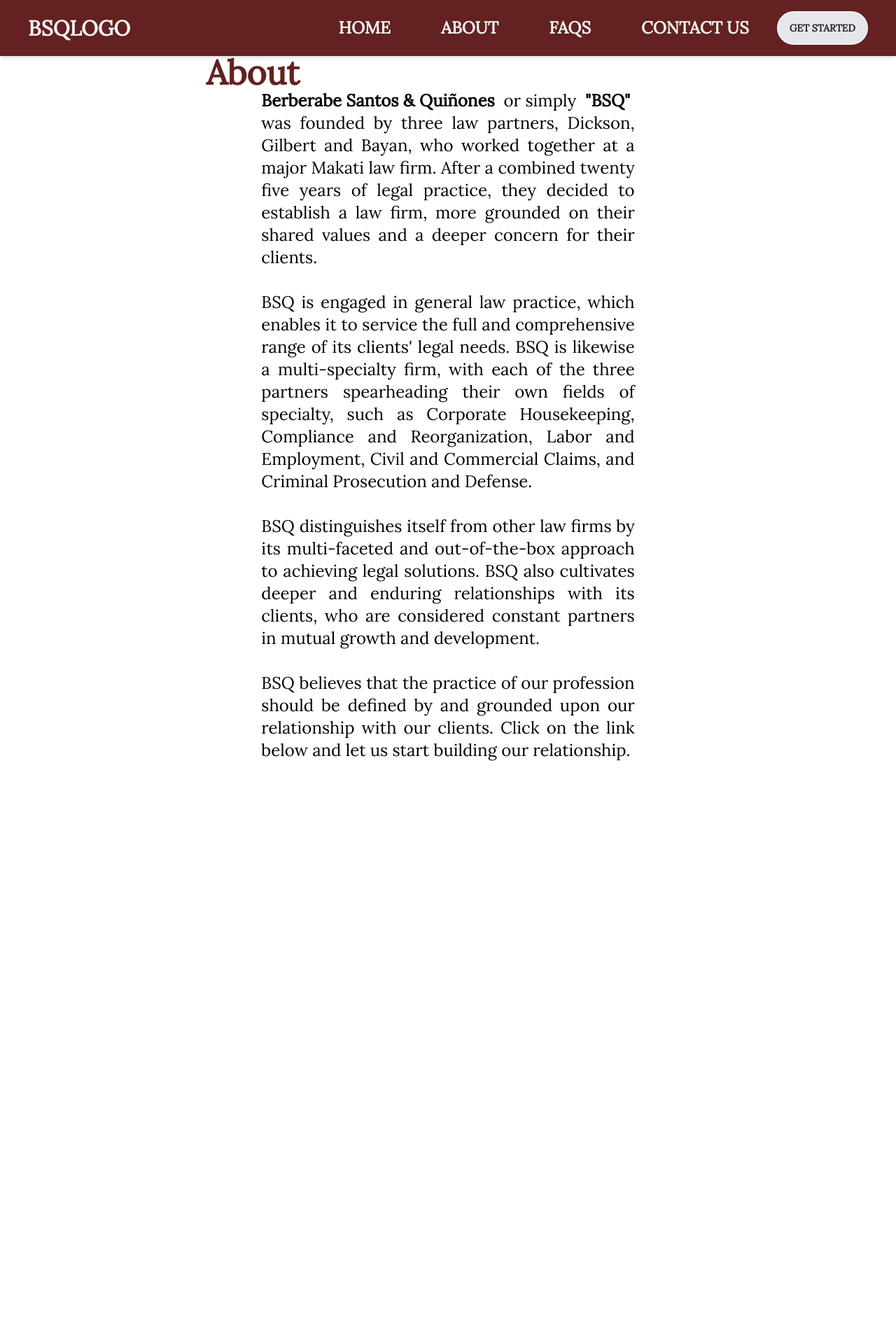
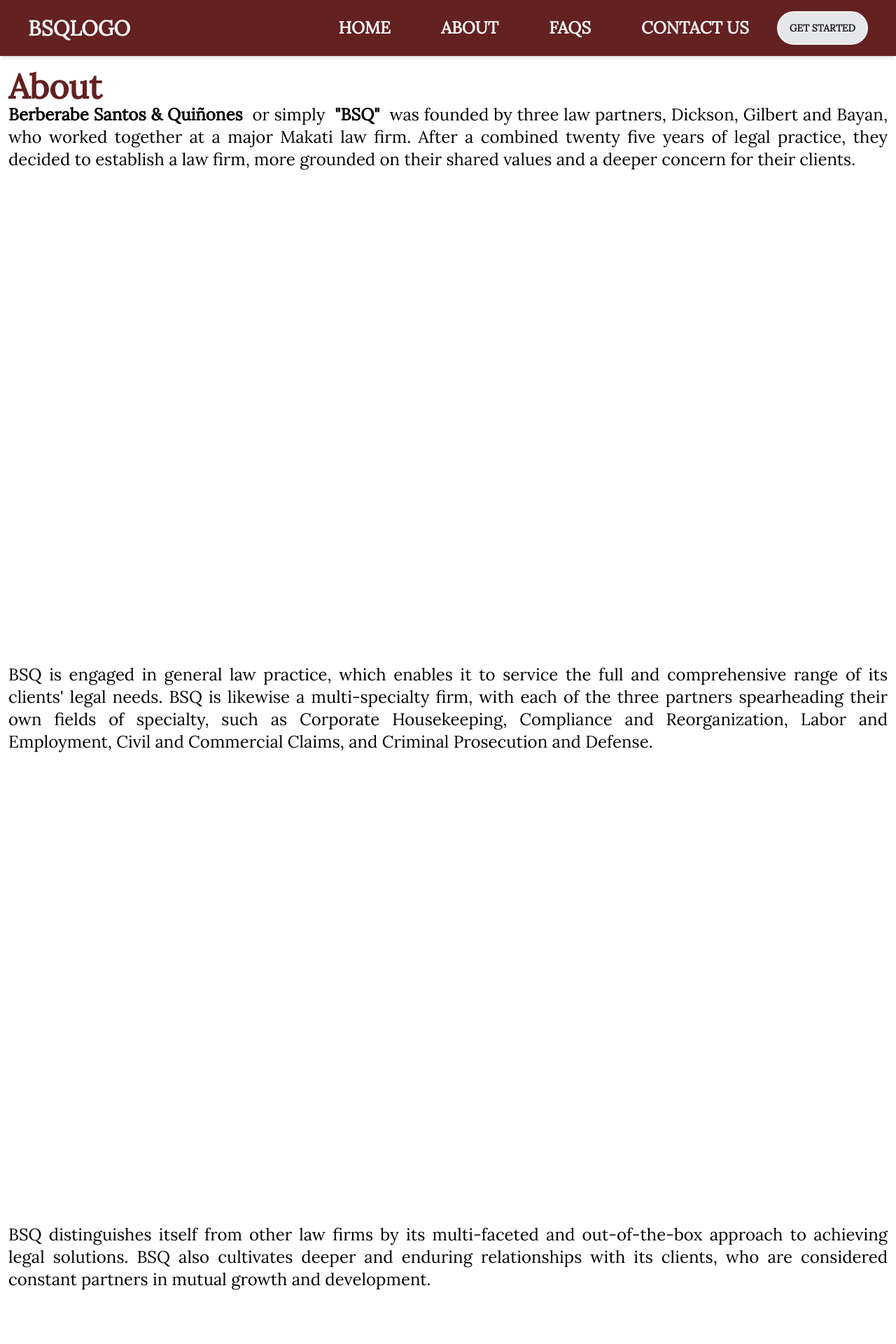
Before and after one commit to vjastoni/lawful-bsqlaw-information-system, a React (Create React App) app: page /about in a window 1280 px wide. Shown: the top 1920 px of the page at 70% size. Before the commit the page ends 1088 px from the top, so only its background shows below. Built offline with nearby package versions, Linux system fonts and the light colour scheme.

Commit message:
makes page responsive

```diff
--- a/src/pages/About.jsx
+++ b/src/pages/About.jsx
@@ -1,56 +1,48 @@
-import React from 'react'
+import React from "react";
 
 function About() {
   return (
     <div>
-      <div className='min-h-screen flex flex-col items-center content-center justify-center font-Lora '>
-        <div className='self-start ml-[23%] text-5xl text-maroon font-bold'>
+      <div className="min-h-screen flex flex-col items-center content-center justify-center font-Lora mx-3">
+        <div className="self-start text-5xl text-maroon font-bold pt-10 md:pt-5">
           <h2>About</h2>
         </div>
-        <div className='w-5/12 text-justify text-2xl'>
-          <p>
-            {' '}
-            <span className='font-bold'>
+        <div className="w-auto text-justify text-lg md:text-2xl ">
+          <div className="h-screen">
+            <span className="font-bold">
               Berberabe Santos & Quiñones &nbsp;
             </span>
             or simply &nbsp;
-            <span className='font-bold'>"BSQ"</span>
-            &nbsp; was founded by three law partners, Dickson, Gilbert
-            and Bayan, who worked together at a major Makati law firm.
-            After a combined twenty five years of legal practice, they
-            decided to establish a law firm, more grounded on their
-            shared values and a deeper concern for their clients.
-          </p>{' '}
-          <br />
-          <p>
-            BSQ is engaged in general law practice, which enables it
-            to service the full and comprehensive range of its
-            clients' legal needs. BSQ is likewise a multi-specialty
-            firm, with each of the three partners spearheading their
-            own fields of specialty, such as Corporate Housekeeping,
-            Compliance and Reorganization, Labor and Employment, Civil
-            and Commercial Claims, and Criminal Prosecution and
-            Defense.
-          </p>{' '}
-          <br />
-          <p>
-            BSQ distinguishes itself from other law firms by its
-            multi-faceted and out-of-the-box approach to achieving
-            legal solutions. BSQ also cultivates deeper and enduring
-            relationships with its clients, who are considered
-            constant partners in mutual growth and development.
-          </p>{' '}
-          <br />
-          <p>
-            BSQ believes that the practice of our profession should be
-            defined by and grounded upon our relationship with our
-            clients. Click on the link below and let us start building
-            our relationship.
-          </p>
+            <span className="font-bold">"BSQ"</span>
+            &nbsp; was founded by three law partners, Dickson, Gilbert and
+            Bayan, who worked together at a major Makati law firm. After a
+            combined twenty five years of legal practice, they decided to
+            establish a law firm, more grounded on their shared values and a
+            deeper concern for their clients.
+          </div>
+          <div className="h-screen">
+            BSQ is engaged in general law practice, which enables it to service
+            the full and comprehensive range of its clients' legal needs. BSQ is
+            likewise a multi-specialty firm, with each of the three partners
+            spearheading their own fields of specialty, such as Corporate
+            Housekeeping, Compliance and Reorganization, Labor and Employment,
+            Civil and Commercial Claims, and Criminal Prosecution and Defense.
+          </div>
+          <div className="h-screen">
+            BSQ distinguishes itself from other law firms by its multi-faceted
+            and out-of-the-box approach to achieving legal solutions. BSQ also
+            cultivates deeper and enduring relationships with its clients, who
+            are considered constant partners in mutual growth and development.
+          </div>
+          <div className="h-screen">
+            BSQ believes that the practice of our profession should be defined
+            by and grounded upon our relationship with our clients. Click on the
+            link below and let us start building our relationship.
+          </div>
         </div>
       </div>
     </div>
-  )
+  );
 }
 
-export default About
+export default About;
```
